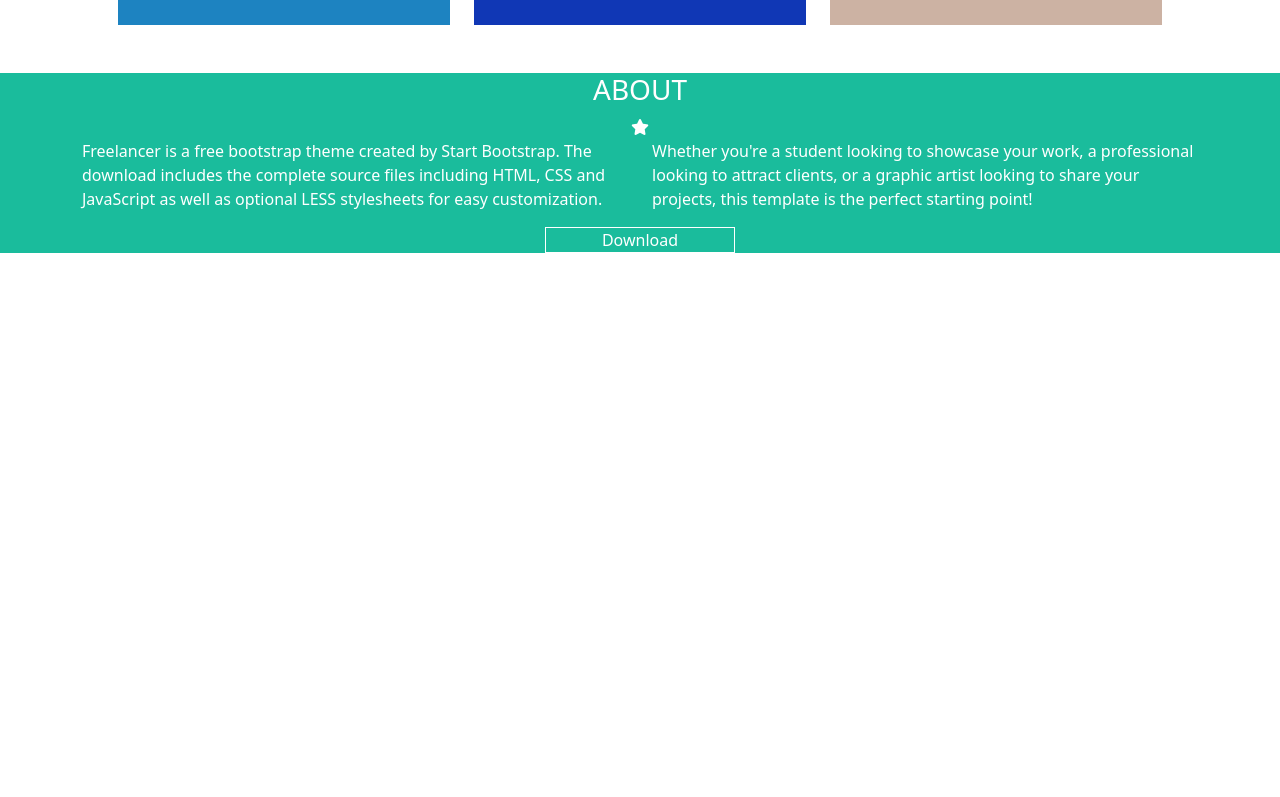
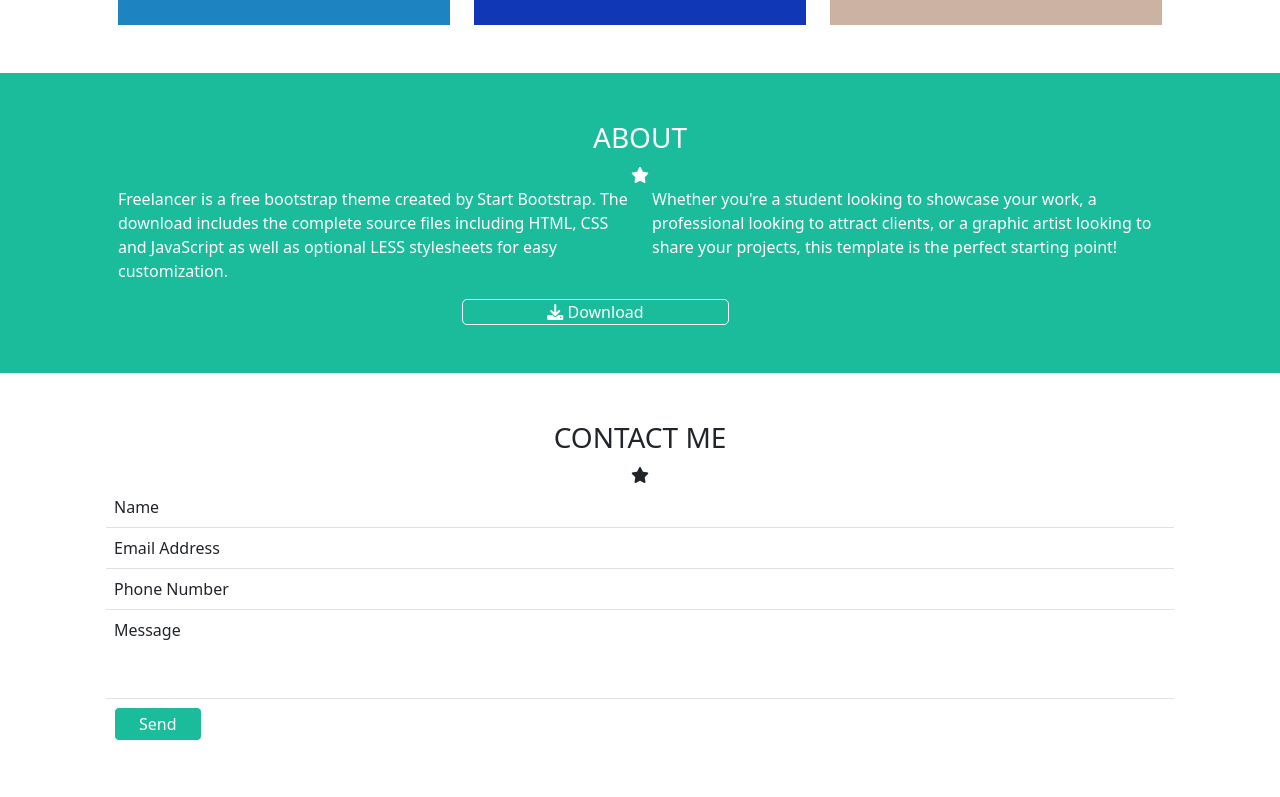
Before and after one commit to LucaVitullo/html-css-bootstrap-freelancer, a plain HTML site: page index.html in a window 1280 px wide. Shown: the part 1343-2140 px from the top of the page. Before the commit the page ends 1596 px from the top, so only its background shows below. Drawn offline with nearby package versions, Linux system fonts and the light colour scheme.

Commit message:
sez contact me

```diff
--- a/index.html
+++ b/index.html
@@ -56,18 +56,39 @@
         </div>
     </section>
     <section class="bg_green txt_white">
-        <div class="container">
+        <div class="container p-5">
             <div class="row row-cols-1">
                 <h3 class="col text-center">ABOUT</h3>
                 <div class="text-center"><i class="fas fa-star"></i></div>
-                <p class="col-lg-6 col-md-6 col-sm-12">Freelancer is a free bootstrap theme created by Start Bootstrap. The download includes the complete source files including HTML, CSS and JavaScript as well as optional LESS stylesheets for easy customization.</p>
-                <p class="col-lg-6 col-md-6 col-sm-12">Whether you're a student looking to showcase your work, a professional looking to attract clients, or a graphic artist looking to share your projects, this template is the perfect starting point!</p>
-                <a class="text-center txt_white col-2 offset-5" href="#">Download</a>
+                <p class="col-lg-6 col-md-6 col-sm-12 ">Freelancer is a free bootstrap theme created by Start Bootstrap. The download includes the complete source files including HTML, CSS and JavaScript as well as optional LESS stylesheets for easy customization.</p>
+                <p class="col-lg-6 col-md-6 col-sm-12 ">Whether you're a student looking to showcase your work, a professional looking to attract clients, or a graphic artist looking to share your projects, this template is the perfect starting point!</p>
+                <a class="text-center txt_white col-3 offset-4" href="#"><i class="fa-solid fa-download"></i> Download</a>
 
 
             </div>
         </div>
 
     </section>
+
+    <section>
+        <div class="container p-5">
+            <div class="row row-cols-1 justify-content-center">
+                <h3 class="col text-center">CONTACT ME</h3>
+                <div class="text-center"><i class="fas fa-star"></i></div>
+            </div>
+            <div class="row row-cols-1 p-2 border-bottom">Name</div>
+            <div class="row row-cols-1 p-2 border-bottom">Email Address</div>
+            <div class="row row-cols-1 p-2 border-bottom">Phone Number</div>
+            <div class="row row-cols-1 p-2 mb-5">Message</div>
+            <div class="row row-cols-1 p-2 border-top">
+               <a class="bg_green col-1 txt_white py-1 px-3 text-center" href="#"> Send</a>
+            </div>
+
+
+        </div>
+    </section>
+
+
+    <footer></footer>
  </body>
 </html>
--- a/style.css
+++ b/style.css
@@ -13,4 +13,6 @@
 a {
   text-decoration: none;
   border: 1px solid white;
+  border-radius: 5px;
+  color: white;
 }
```
